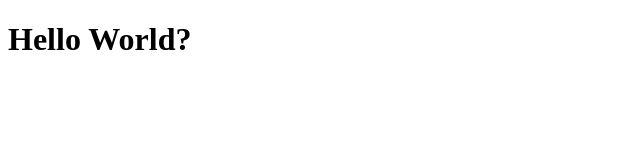
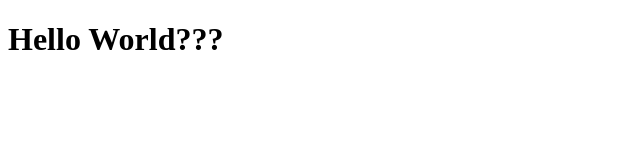
Before and after one commit to yuyyai/TestPage, a plain HTML site: page index.html in a window 1280 px wide. Shown: the full height of the page, 0-640 px from the left. Drawn offline with Linux system fonts and the light colour scheme.

Commit message:
change
git

```diff
--- a/index.html
+++ b/index.html
@@ -1,6 +1,6 @@
 <!DOCTYPE html>
 <html>
 <body>
-<h1>Hello World?</h1>
+<h1>Hello World???</h1>
 </body>
 </html>
```
